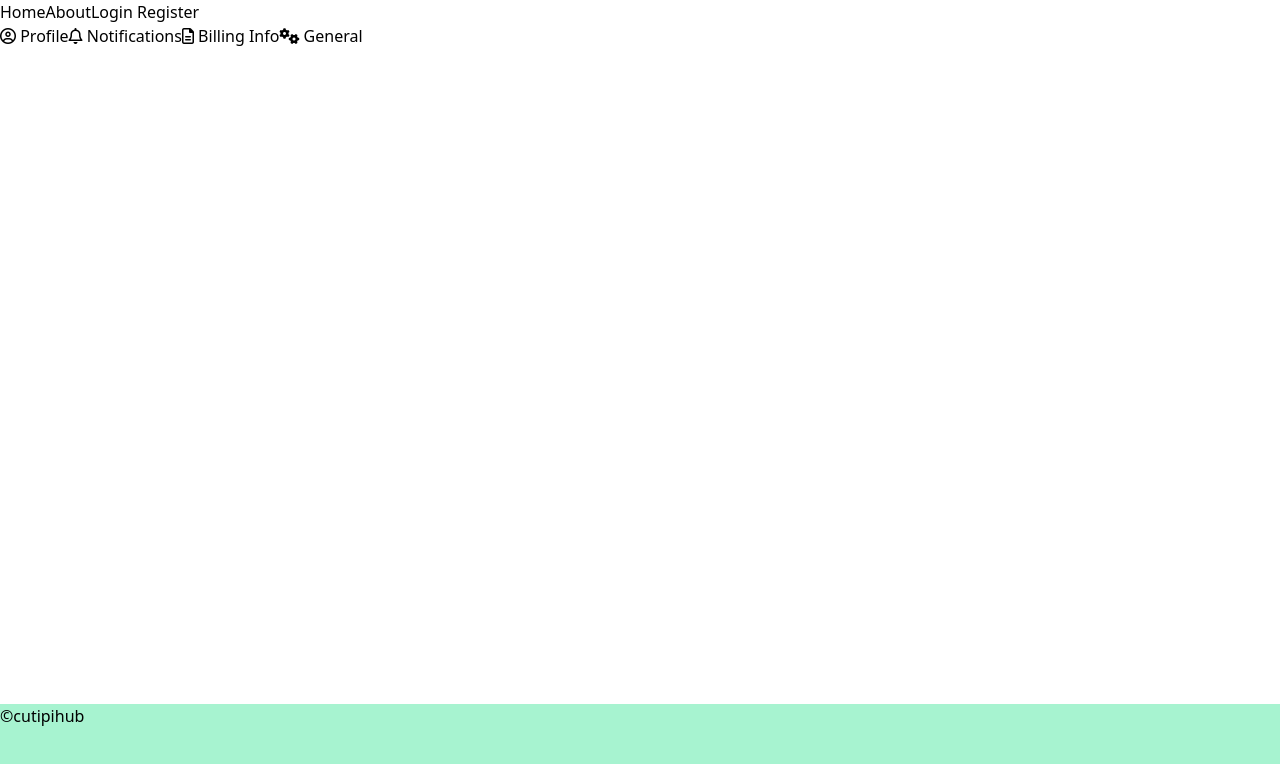
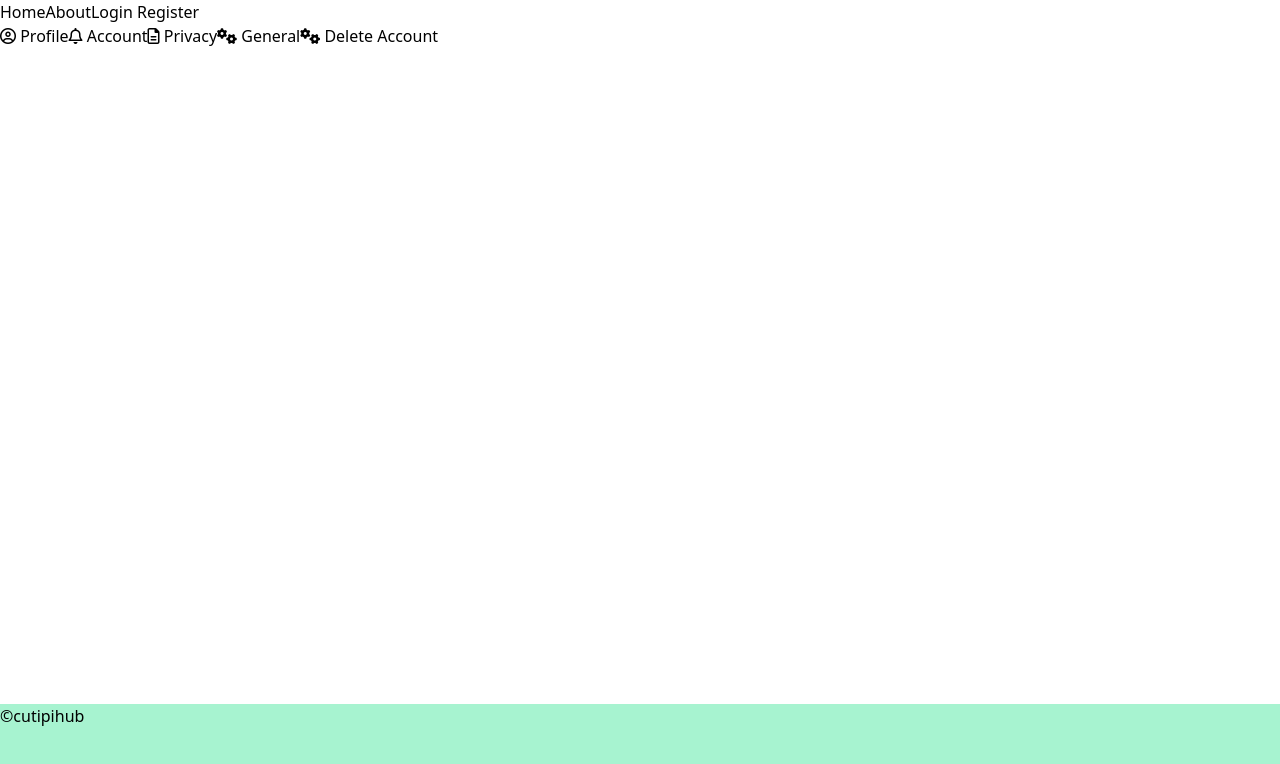
Before and after one commit to u-s-c-l/i-t-t-w-s-d, a React (Create React App) app: page /settings in a window 1280 px wide. Shown: the top 764 px of the page. Built offline with nearby package versions, Linux system fonts and the light colour scheme.

Commit message:
made settings pages

```diff
--- a/src/pages/Settings/index.js
+++ b/src/pages/Settings/index.js
@@ -7,13 +7,16 @@ const Settings = () => {
         <i className="far fa-user-circle"></i> Profile
       </a>
       <a href="#" className="nav-link">
-        <i className="far fa-bell"></i> Notifications
+        <i className="far fa-bell"></i> Account
       </a>
       <a href="#" className="nav-link">
-        <i className="far fa-file-alt"></i> Billing Info
+        <i className="far fa-file-alt"></i> Privacy
       </a>
       <a href="#" className="nav-link">
         <i className="fas fa-cogs"></i> General
+      </a>
+      <a href="#" className="nav-link">
+        <i className="fas fa-cogs"></i> Delete Account
       </a>
     </div>
   );
```
